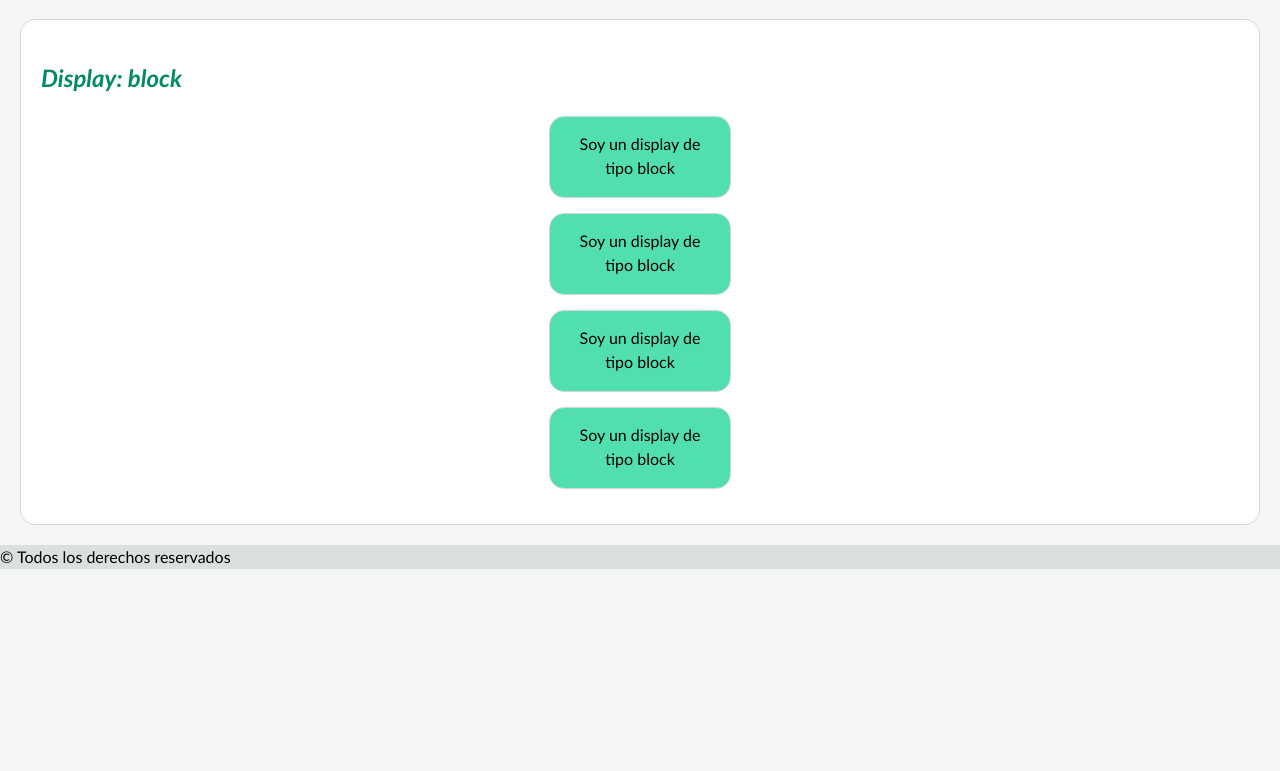
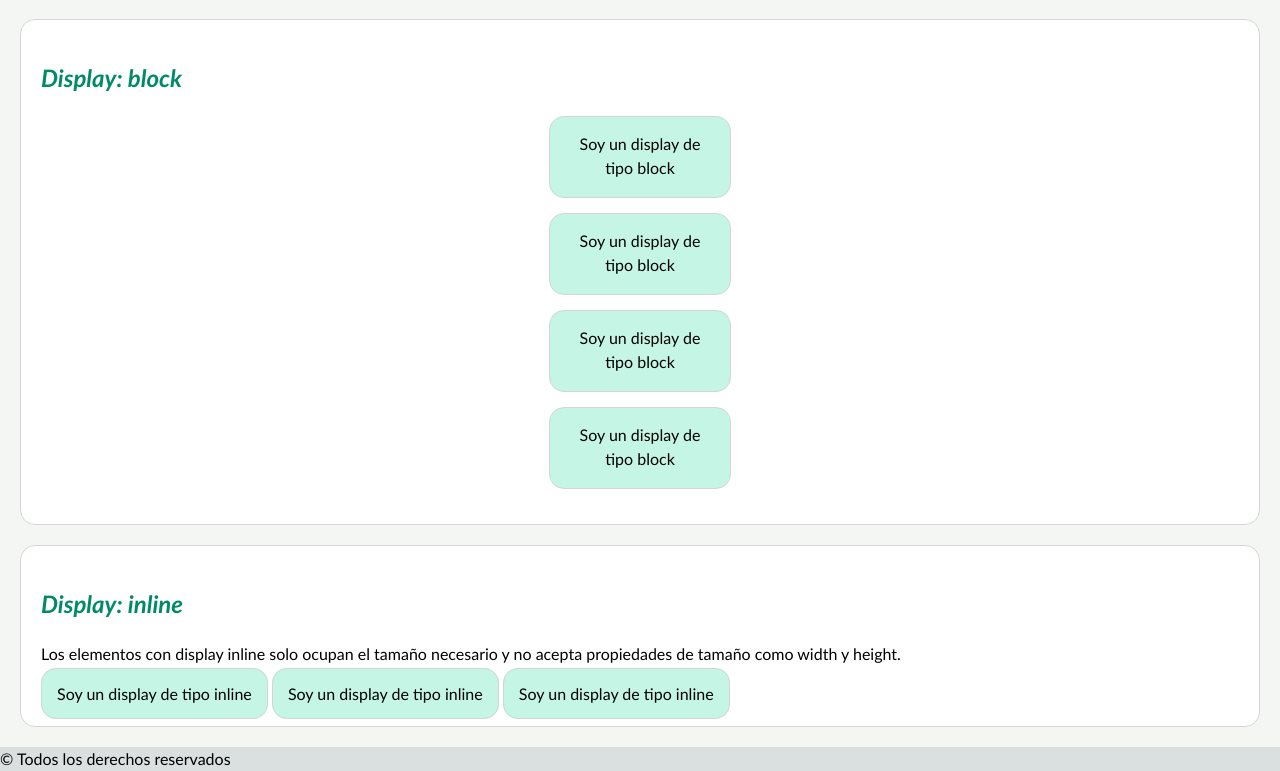
Before and after one commit to nodracPM/CursoFrontEndModulo2, a plain HTML site: page index.html in a window 1280 px wide. Shown: the part 911-1682 px from the top of the page. Before the commit the page ends 1480 px from the top, so only its background shows below. Drawn offline with Linux system fonts and the light colour scheme.

Commit message:
Agrega la sección de display inline

```diff
--- a/index.html
+++ b/index.html
@@ -53,6 +53,17 @@
             <div class = "box block">Soy un display de tipo block</div>
             <div class = "box block">Soy un display de tipo block</div>
         </section>
+
+        <section>
+            <h2 class = "subtitulo">Display: inline</h2>
+            <p>Los elementos con display inline solo ocupan el tamaño necesario y no acepta propiedades
+                de tamaño como width y height.
+            </p>
+            <span class = "box">Soy un display de tipo inline</span>
+            <span class = "box">Soy un display de tipo inline</span>
+            <span class = "box">Soy un display de tipo inline</span>
+
+        </section>
     </main>
 
     <footer>&copy; Todos los derechos reservados</footer>
--- a/style.css
+++ b/style.css
@@ -70,7 +70,7 @@ section{
 }
 
 .box{
-    background: #51DFB0;
+    background: #C5F6E5;
     border: 1px solid #D5D5D5;
     border-radius: 15px;
     padding: 15px;
@@ -85,3 +85,10 @@ section{
     width: 150px;
     height: 50px;
 }
+
+.inline {
+    display: inline;
+    /* width y height son ignorados porque el display inline no acepta propiedades de tamaño */
+    width: 150px;
+    height: 50px;
+}
```
